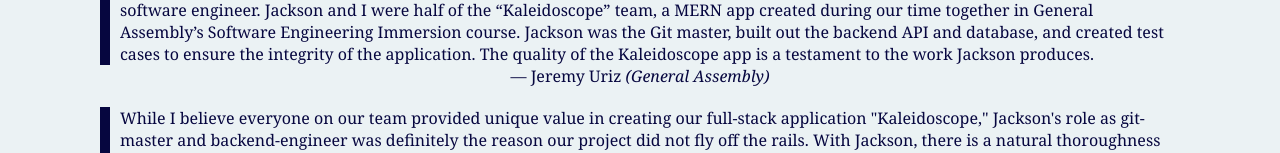
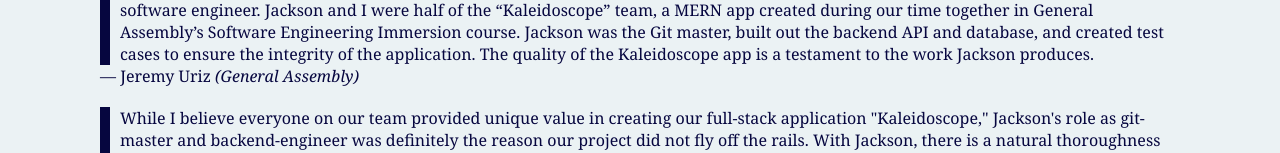
Before and after one commit to jtreeves/portfolio-react, a React (Create React App) app: page / in a window 1280 px wide. Both pictures are taken after a click on the item 1158 px from the left and 20 px from the top of the page. Shown: the part 578-731 px from the top of the page. Built offline with nearby package versions, Linux system fonts and the light colour scheme; no server answers.

Commit message:
[Feedback] Change p to span for styling purposes

```diff
--- a/src/components/Feedback.jsx
+++ b/src/components/Feedback.jsx
@@ -3,7 +3,7 @@ function Feedback(props) {
         <div>
             <blockquote>{props.quote}</blockquote>
 
-            <p className='attribution'>— {props.name} <i>({props.company})</i></p>
+            <span className='attribution'>— {props.name} <i>({props.company})</i></span>
         </div>
     )
 }
```
